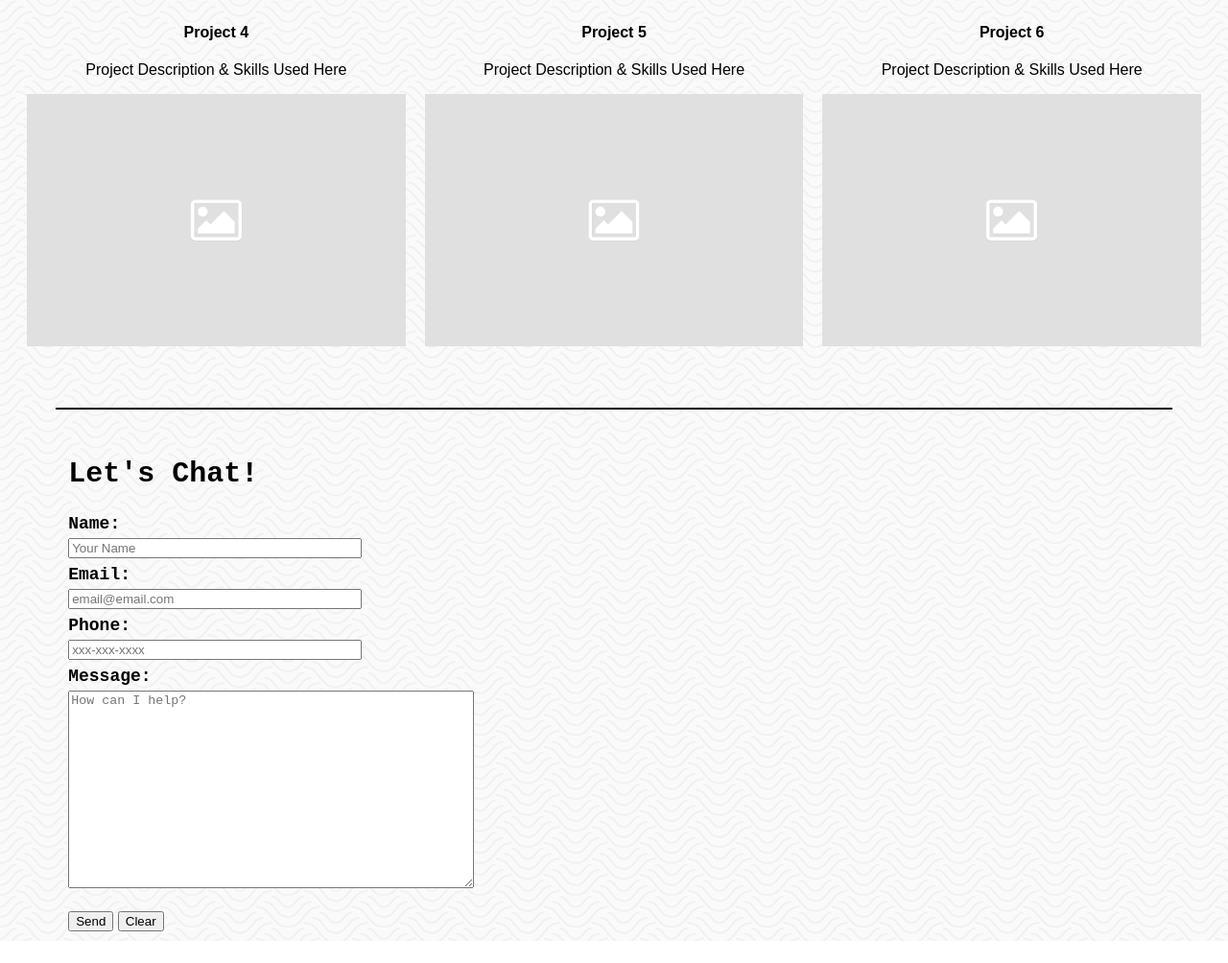
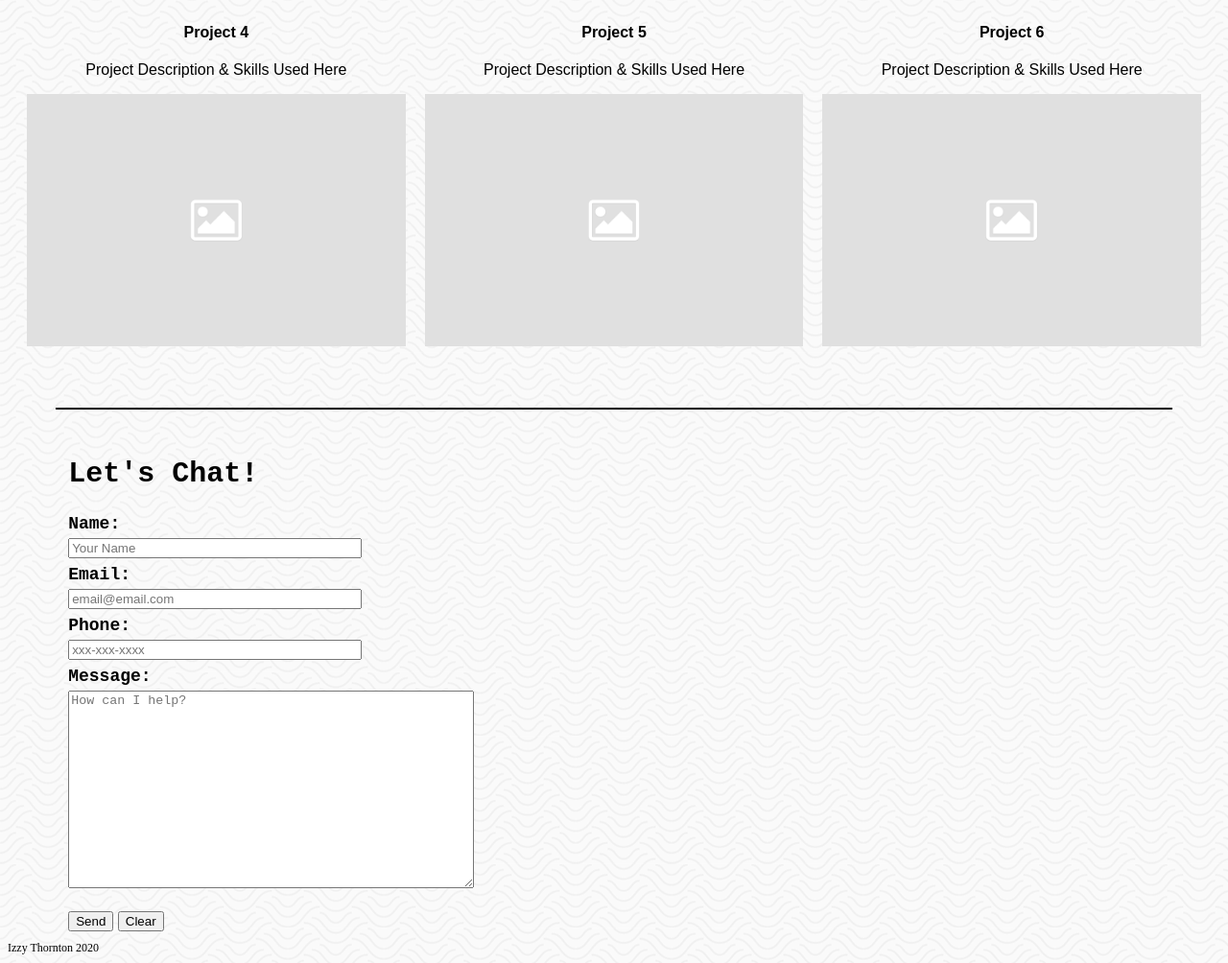
Before and after one commit to izzythornton/portfolio-current, a plain HTML site: page index.html in a window 1280 px wide. Shown: the part 1166-2170 px from the top of the page at 96% size. Before the commit the page ends 2147 px from the top, so only its background shows below. Drawn offline with Linux system fonts and the light colour scheme.

Commit message:
Add files via upload

```diff
--- a/index.html
+++ b/index.html
@@ -123,5 +123,8 @@
                 </form>
             </section>
         </main>
+        <footer>
+            Izzy Thornton 2020
+        </footer>
     </body>
 </html>
--- a/style.css
+++ b/style.css
@@ -16,6 +16,10 @@ header {
     color: black;
     text-shadow: 0 0 3px lightgray, 0 0 10px white;
     text-align: center;
+}
+
+footer {
+    font-size: 12px;
 }
 
 /* RESPONSIVE NAVIGATION */
```
